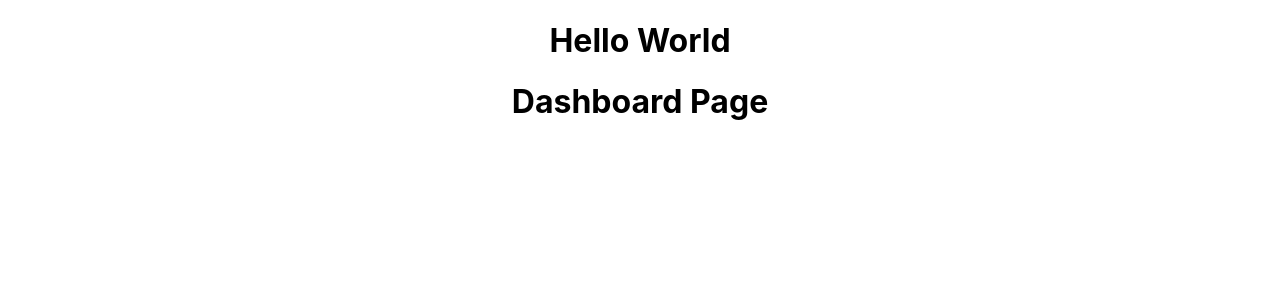
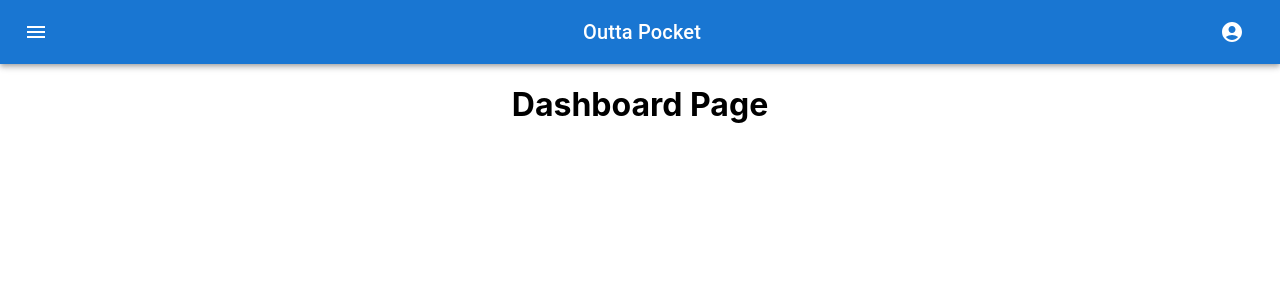
Before and after one commit to moriarty83/frontend-conspuent-eum, a React (Create React App) app: page /dashboard in a window 1280 px wide. Shown: the top 300 px of the page. Built offline with nearby package versions, Linux system fonts and the light colour scheme.

Commit message:
Added MenuAppBar(Navbar)

```diff
--- a/package.json
+++ b/package.json
@@ -5,6 +5,7 @@
   "dependencies": {
     "@emotion/react": "^11.7.1",
     "@emotion/styled": "^11.6.0",
+    "@mui/icons-material": "^5.4.2",
     "@mui/material": "^5.4.2",
     "@testing-library/jest-dom": "^5.16.2",
     "@testing-library/react": "^12.1.2",
--- a/src/App.js
+++ b/src/App.js
@@ -1,11 +1,12 @@
 
 import './App.css';
 import PageRouter from './PageRouter';
+import MenuAppBar from './components/MenuAppBar';
 
 function App() {
   return (
     <div className="App">
-      <h1>Hello World</h1>
+      <MenuAppBar />
       <PageRouter />
     </div>
   );
--- /dev/null
+++ b/src/components/MenuAppBar.js
@@ -0,0 +1,83 @@
+import React from 'react';
+import AppBar from '@mui/material/AppBar';
+import Box from '@mui/material/Box';
+import Toolbar from '@mui/material/Toolbar';
+import Typography from '@mui/material/Typography';
+import IconButton from '@mui/material/IconButton';
+import MenuIcon from '@mui/icons-material/Menu';
+import AccountCircle from '@mui/icons-material/AccountCircle';
+import Switch from '@mui/material/Switch';
+import FormControlLabel from '@mui/material/FormControlLabel';
+import FormGroup from '@mui/material/FormGroup';
+import MenuItem from '@mui/material/MenuItem';
+import Menu from '@mui/material/Menu';
+
+export default function MenuAppBar() {
+  const [auth, setAuth] = React.useState(true);
+  const [anchorEl, setAnchorEl] = React.useState(null);
+
+  const handleChange = (event) => {
+    setAuth(event.target.checked);
+  };
+
+  const handleMenu = (event) => {
+    setAnchorEl(event.currentTarget);
+  };
+
+  const handleClose = () => {
+    setAnchorEl(null);
+  };
+
+  return (
+    <Box sx={{ flexGrow: 1 }}>
+      <AppBar position="static">
+        <Toolbar>
+          <IconButton
+            size="large"
+            edge="start"
+            color="inherit"
+            aria-label="menu"
+            sx={{ mr: 2 }}
+            onClick={handleMenu}
+          >
+            <MenuIcon />
+          </IconButton>
+          <Typography variant="h6" component="div" sx={{ flexGrow: 1 }}>
+            Outta Pocket
+          </Typography>
+            <div>
+              <IconButton
+                size="large"
+                aria-label="account of current user"
+                aria-controls="menu-appbar"
+                aria-haspopup="true"
+                color="inherit"
+              >
+                <AccountCircle />
+              </IconButton>
+              <Menu
+                id="menu-appbar"
+                anchorEl={anchorEl}
+                anchorOrigin={{
+                  vertical: 'top',
+                  horizontal: 'right',
+                }}
+                keepMounted
+                transformOrigin={{
+                  vertical: 'top',
+                  horizontal: 'right',
+                }}
+                open={Boolean(anchorEl)}
+                onClose={handleClose}
+              >
+                <MenuItem onClick={handleClose}>Dashboard</MenuItem>
+                <MenuItem onClick={handleClose}>About</MenuItem>
+                <MenuItem onClick={handleClose}>Contact</MenuItem>
+              </Menu>
+            </div>
+
+        </Toolbar>
+      </AppBar>
+    </Box>
+  );
+}
```
Also changed, not shown: 1 other file (tests, documents, lock files or other folders).
